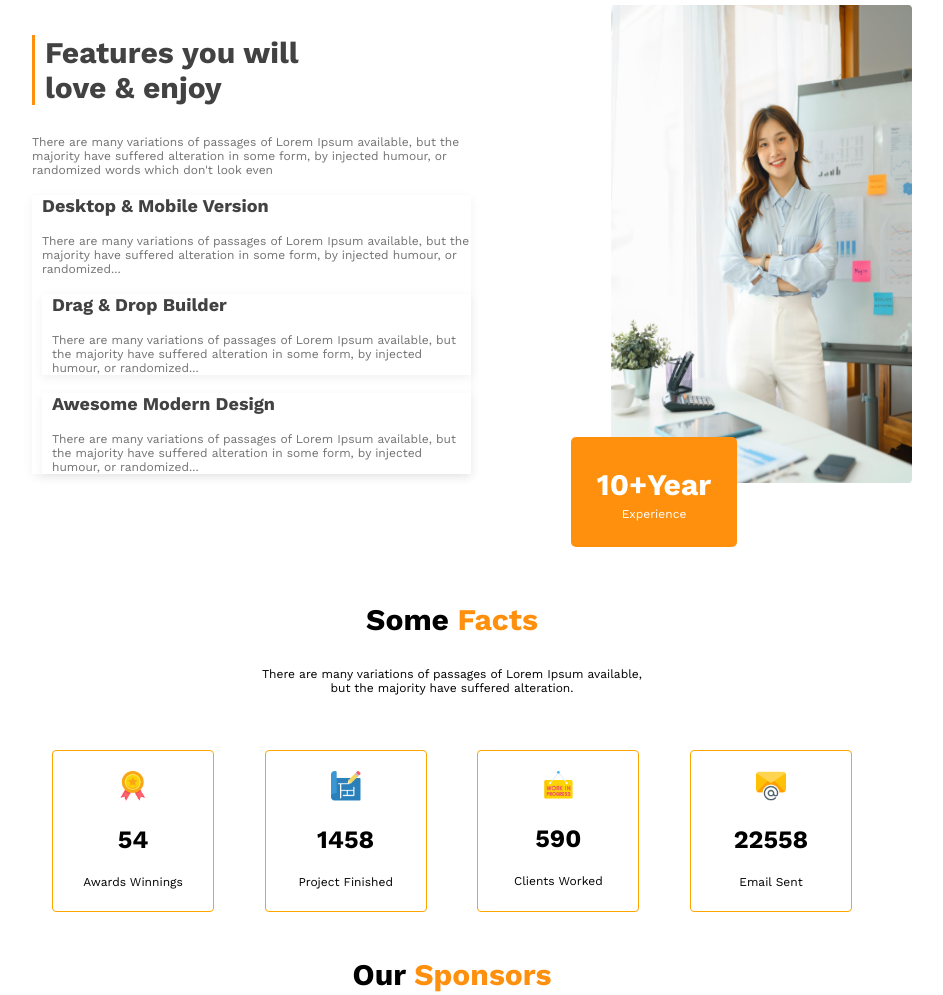
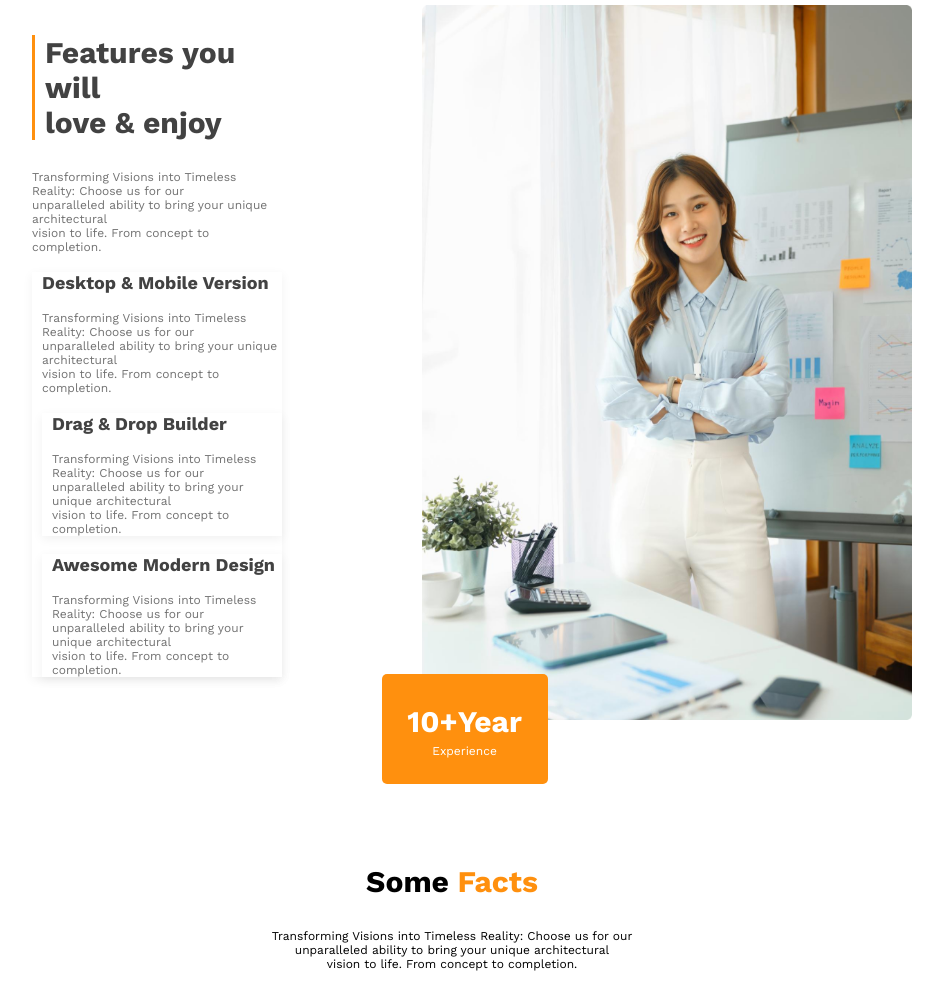
Before and after one commit to naymurabir/G3-Architects, a plain HTML site: page index.html in a window 1280 px wide. Shown: the part 1260-2255 px from the top of the page, without its empty margins (188-1131 px from the left). Drawn offline with nearby package versions, Linux system fonts and the light colour scheme.

Commit message:
Finaly done

```diff
--- a/index.html
+++ b/index.html
@@ -38,9 +38,9 @@
                 <h2 class="banner-title">Brand New <br>
                     Group of Architects
                 </h2>
-                <p class="banner-description">There are many variations of passages of Lorem Ipsum <br> available, but
-                    the
-                    majority have suffered alteration <br> in some form, by injected.</p>
+                <p class="banner-description">Transforming Visions into Timeless Reality: Choose us for our <br>
+                    unparalleled
+                    ability to bring your unique architectural <br> vision to life. From concept to completion. </p>
 
                 <button class="primary-btn">Explore More</button>
             </div>
@@ -66,11 +66,10 @@
                 <div class="team-content">
                     <h3 class="team-content-title">Quick list <span class="color-black">of Our</span> <br> <span
                             class="color-orange">Features</span></h3>
-                    <p class="team-content-description">There are many variations of passages of Lorem Ipsum available,
+                    <p class="team-content-description">Transforming Visions into Timeless Reality: Choose us for our
                         <br>
-                        but
-                        the majority have suffered
-                        alteration in some form, by injected <br> humour, or randomised words which don't look even
+                        unparalleled
+                        ability to bring your unique architectural <br> vision to life. From concept to completion.
                     </p>
                     <button class="primary-btn">Explore More</button>
                 </div>
@@ -82,28 +81,33 @@
             <div class="features-section">
                 <div class="features-content">
                     <h3 class="features-title">Features you will <br> love & enjoy</h3>
-                    <p class="features-description">There are many variations of passages of Lorem Ipsum available, but
-                        the majority have suffered alteration in some form, by injected humour, or randomized words
-                        which don't look even
+                    <p class="features-description">Transforming Visions into Timeless Reality: Choose us for our <br>
+                        unparalleled
+                        ability to bring your unique architectural <br> vision to life. From concept to completion.
                     </p>
                     <div class="features-card">
                         <h3 class="features-card-title">Desktop & Mobile Version</h3>
-                        <p class="features-card-descriptions">There are many variations of passages of Lorem Ipsum
-                            available, but the majority have suffered alteration in some form, by injected humour, or
-                            randomized...
+                        <p class="features-card-descriptions">Transforming Visions into Timeless Reality: Choose us for
+                            our <br>
+                            unparalleled
+                            ability to bring your unique architectural <br> vision to life. From concept to completion.
                         </p>
                         <div class="features-card">
                             <h3 class="features-card-title">Drag & Drop Builder</h3>
-                            <p class="features-card-descriptions">There are many variations of passages of Lorem Ipsum
-                                available, but the majority have suffered alteration in some form, by injected humour,
-                                or randomized...
+                            <p class="features-card-descriptions">Transforming Visions into Timeless Reality: Choose us
+                                for our <br>
+                                unparalleled
+                                ability to bring your unique architectural <br> vision to life. From concept to
+                                completion.
                             </p>
                         </div>
                         <div class="features-card">
                             <h3 class="features-card-title">Awesome Modern Design</h3>
-                            <p class="features-card-descriptions">There are many variations of passages of Lorem Ipsum
-                                available, but the majority have suffered alteration in some form, by injected humour,
-                                or randomized...
+                            <p class="features-card-descriptions">Transforming Visions into Timeless Reality: Choose us
+                                for our <br>
+                                unparalleled
+                                ability to bring your unique architectural <br> vision to life. From concept to
+                                completion.
                             </p>
                         </div>
                     </div>
@@ -122,9 +126,10 @@
         <section>
             <div class="facts-content">
                 <h3 class="facts-title">Some <span class="color-orange">Facts</span></h3>
-                <p class="facts-description">There are many variations of passages of Lorem Ipsum available, <br> but
-                    the majority have suffered
-                    alteration.</p>
+                <p class="facts-description">Transforming Visions into Timeless Reality: Choose us for our <br>
+                    unparalleled
+                    ability to bring your unique architectural <br> vision to life. From concept to completion.
+                </p>
             </div>
 
             <div class="cards-container">
@@ -160,9 +165,9 @@
         <section>
             <div class="sponsors-content">
                 <h3 class="sponsors-title">Our <span class="color-orange">Sponsors</span></h3>
-                <p class="sponsors-description">There are many variations of passages of Lorem Ipsum <br> available, but
-                    the majority have suffered
-                    alteration.</p>
+                <p class="sponsors-description">Transforming Visions into Timeless Reality: Choose us for our <br>
+                    unparalleled
+                    ability to bring your unique architectural <br> vision to life. From concept to completion.</p>
             </div>
 
             <div class="sponsors-logo">
@@ -187,7 +192,7 @@
         </section>
     </main>
     <footer>
-        <h3>All rights reserved copyright@2023 Startup landing Page Design</h3>
+        <h3>All rights reserved copyright@2023 Naymur Rahman Abir</h3>
     </footer>
 </body>
 
```
